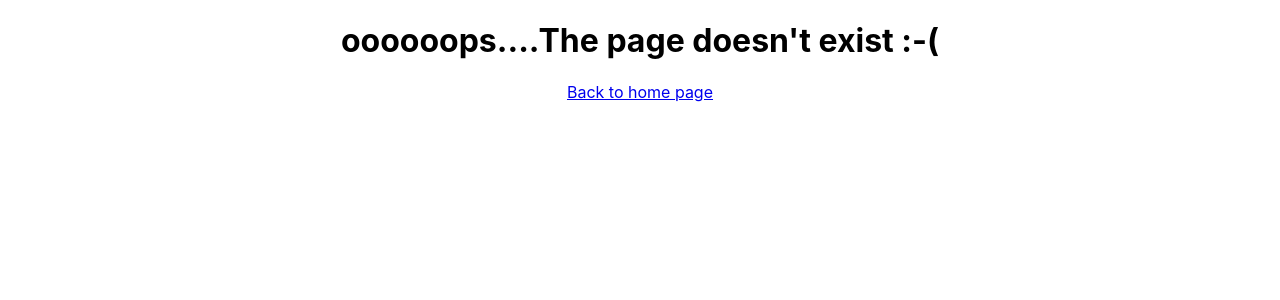
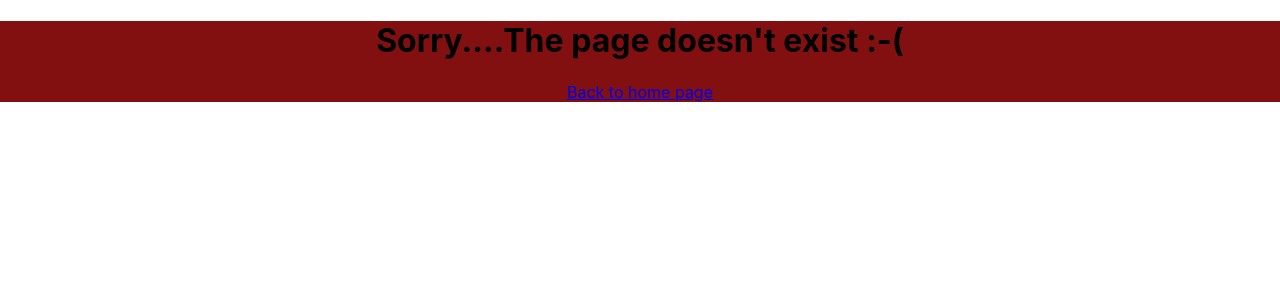
Before and after one commit to Jaff1/kodflix, a React (Create React App) app: page /not-found in a window 1280 px wide. Shown: the top 300 px of the page. Built offline with nearby package versions, Linux system fonts and the light colour scheme.

Commit message:
case convetion, and lint / elegance changes, and styling

```diff
--- a/src/frontend/App.css
+++ b/src/frontend/App.css
@@ -1,4 +1,5 @@
 .App {
+  background-color: #831010;
   text-align: center;
 }
 
@@ -35,6 +36,6 @@
   opacity: 0.7;
 }
 
-.tVCover {
+.tvcover {
   width: 100%;
 }
--- a/src/frontend/Details/Details.css
+++ b/src/frontend/Details/Details.css
@@ -1,14 +1,6 @@
 .Details .content {
     /* Netflix Color Palette https://www.color-hex.com/color-palette/22942 */
-    /* background-color: #db0000;
-    background-color: #000000;
-    background-color: #ffffff;
-    background-color: #564d4d; */
     background-color: #831010;
-    /* Other colors */
-    /* background-color: #282C34;
-    background-color: yellow; */
-    color: #9DA5B4;
     display: flex;
 }
 
@@ -20,6 +12,6 @@
 @media only screen and (max-width: 600px) {
     .Details .content {
         flex-direction: column;
-        background-color: lightblue;
+        /* background-color: lightblue; */
     }
   }
--- a/src/frontend/Details/Details.js
+++ b/src/frontend/Details/Details.js
@@ -24,7 +24,7 @@ export default class Details extends Component {
 	}
 
 	render() {
-		let { id, title, coverImg } = this.props;
+//		let { id, title, coverImg } = this.props;
 		if (this.state.show === undefined) {
 			return <Redirect to='/not-found' />;
 		} else if (this.state.show.id) {
--- a/src/frontend/NotFound.js
+++ b/src/frontend/NotFound.js
@@ -4,7 +4,7 @@ import { Link } from 'react-router-dom';
 export default function NotFound() {
 	return (
 		<div>
-			<h1> oooooops....The page doesn't exist :-( </h1>
+			<h1> Sorry....The page doesn't exist :-( </h1>
 			<Link to='/'>Back to home page</Link>
 		</div>
 	);
--- a/src/frontend/TVShow.js
+++ b/src/frontend/TVShow.js
@@ -7,9 +7,9 @@ export default class TVShow extends React.Component {
 		let { id, title, coverImg } = this.props;
 		return (
 			<Link to={`/${id}`} className="item">
-				<img src={require(`./common/images/${coverImg}.jpg`)} className="tVCover" alt='' />
+				<img src={require(`./common/images/${coverImg}.jpg`)} className="tvcover" alt='' />
 				<div className='overlay'>
-					<h1>{title}</h1>
+					<h2>{title}</h2>
 				</div>
 			</Link>);
 	}
```
